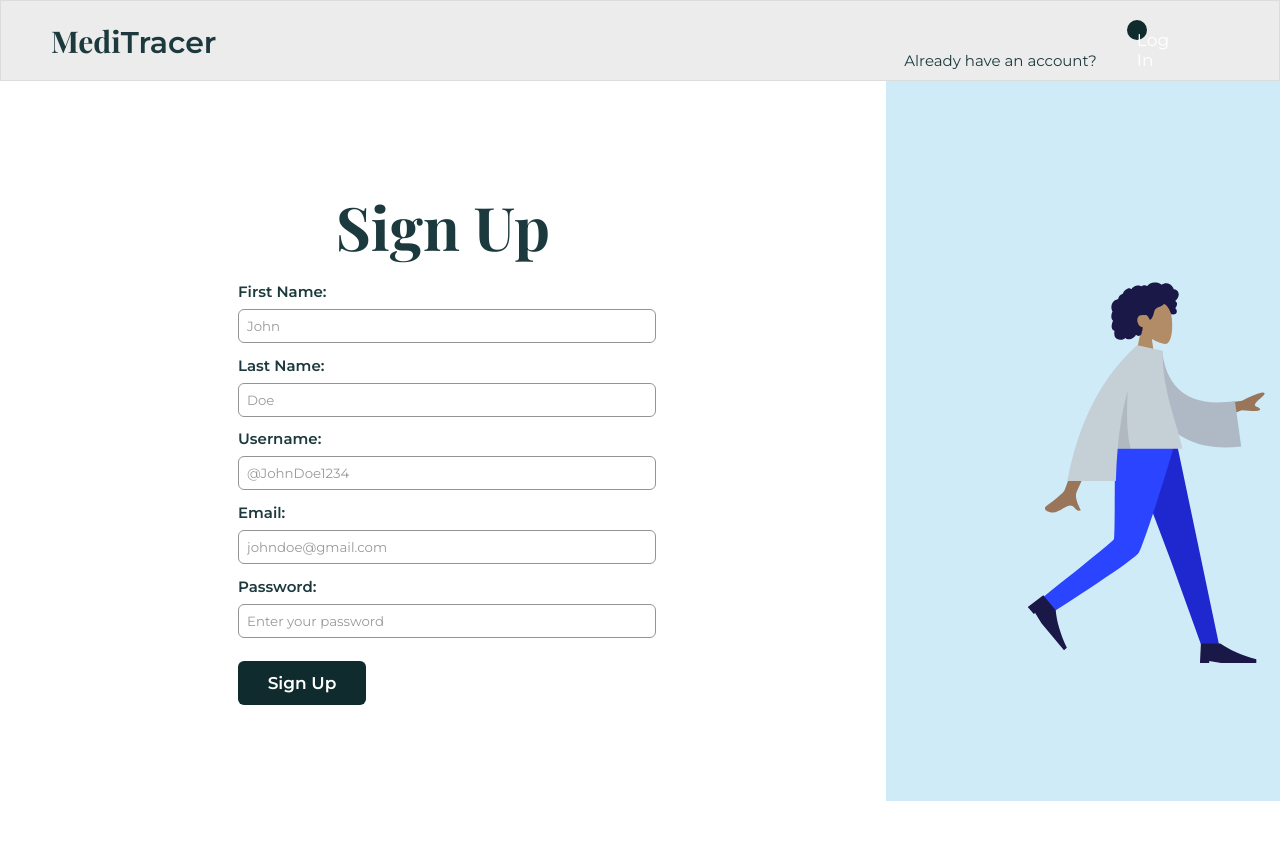
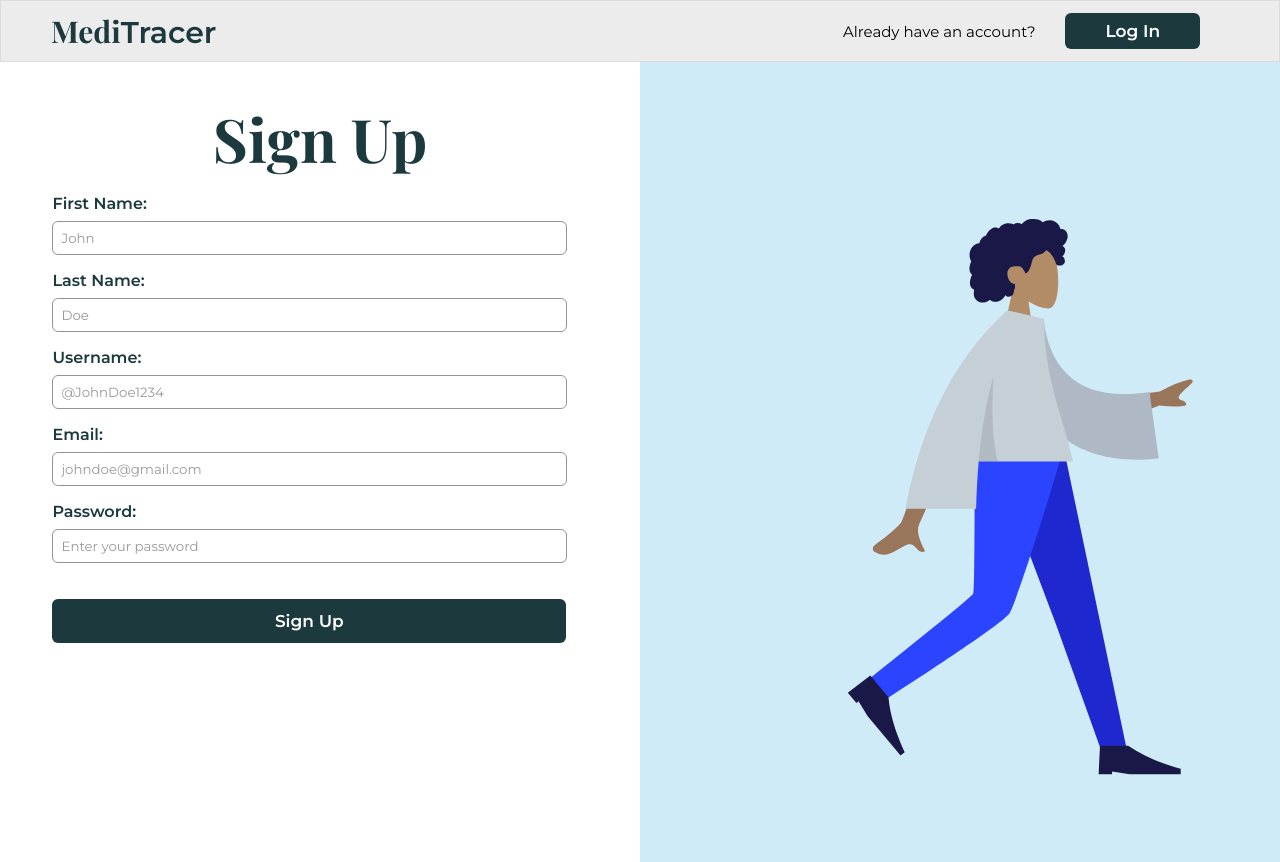
Before and after one commit to AlexUdeogu/MediTracer, a React (Vite) app in the folder medication-tracer/: page /sign-up in a window 1280 px wide. Before the commit the page ends 801 px from the top, so only its background shows below. Built offline with nearby package versions, Linux system fonts and the light colour scheme.

Commit message:
Tried fixing the scroll issue, but got tired

```diff
--- a/medication-tracer/src/Pages/Auth/auth-index.css
+++ b/medication-tracer/src/Pages/Auth/auth-index.css
@@ -181,12 +181,12 @@ nav ul li a {
     margin-top: 9px;
     border-radius: 6px;
     border: none;
-    background: var(--button-background);
+    background: #1C3A3E;
     color: var(--button-text);
     font-weight: 600;
     font-size: 17px;
     transition: background-color 0.3s ease;
 }
  .item-container-1:hover {
-    background: #1C3A3E;
+    background: #0a1516;
   }
--- a/medication-tracer/src/Pages/Auth/index.jsx
+++ b/medication-tracer/src/Pages/Auth/index.jsx
@@ -9,10 +9,10 @@ const LoginPage = () => {
     <div className='body'>
 
         <nav>
-            <a href='#' className='logo-1'> Medi<span className='logo-half'>Tracer</span></a>
+            <Link to="/" className='logo-1'> Medi<span className='logo-half'>Tracer</span></Link>
             <ul>
-                <li><a href="#service">Already have an account?</a></li>
-                <li><Link to="/log-in"> <botton type="submit" className="item-container-1" > Log In </botton></Link></li>
+                <li>Don't have an account?</li>
+                <li><Link to="/sign-up"> <botton type="submit" className="item-container-1" > Sign Up </botton></Link></li>
             </ul>
         </nav>
 
--- a/medication-tracer/src/Pages/Homepage/homepage.css
+++ b/medication-tracer/src/Pages/Homepage/homepage.css
@@ -6,6 +6,10 @@
     --heading-font: 'Playfair Display', serif;
     --body-font: 'Montserrat', serif;
     --highlight-color: #0F2B2D; /* Darker color for highlighting */
+  }
+
+  .body-x{
+    overflow: auto;
   }
 
   .navbar {
--- a/medication-tracer/src/Pages/Homepage/homepage.jsx
+++ b/medication-tracer/src/Pages/Homepage/homepage.jsx
@@ -34,7 +34,7 @@ const Homepage = () => {
   }, []);
 
   return (
-    <div>
+    <div className='body-x'>
       <nav className='navbar'>
         <a href='#' className='logo'> Medi<span className='logo-half'>Tracer</span></a>
         <ul>
@@ -119,7 +119,7 @@ const Homepage = () => {
           <p className="download-para-text">
             Revolutionize your task management. Achieve your goal, one task <br/> at a time. Grab your download and get started.
           </p>
-          <a href="#"> <button type="submit" className="item-container-1">Sign Up</button></a>
+          <Link to="/sign-up"><button type="submit" className="item-container-1">Sign Up</button></Link>
         </div>
       </div>
 
--- a/medication-tracer/src/Pages/Signup/index.jsx
+++ b/medication-tracer/src/Pages/Signup/index.jsx
@@ -1,68 +1,61 @@
-import React from 'react'
+import React from 'react';
 import { Link } from "react-router-dom";
 import './signup.css';
-import cutout from "../../assets/standing-16.svg"
+import cutout from "../../assets/standing-16.svg";
+
 const Signup = () => {
   return (
     <div>
+      <div >
+      <nav>
+        <Link to="/" className='logo-0'> Medi<span className='logo-half'>Tracer</span></Link>
+        <ul>
+          <li>Already have an account?</li>
+          <li><Link to="/log-in"> <botton type="submit" className="item-container-2-0"> Log In </botton></Link></li>
+        </ul>
+      </nav>
 
-        <nav>
-            <a href='#' className='logo'> Medi<span className='logo-half'>Tracer</span></a>
-            <ul>
-                <li><a href="#service">Already have an account?</a></li>
-                <li><Link to="/log-in"> <button type="submit" className="item-container" > Log In </button></Link></li>
-            </ul>
-        </nav>
-
-      <div className="login-page">
-        <div className="login-container">
-          <form className="login-form">
-            <h2 className="login-title">Sign Up</h2>
-            <div className="login-form-group">
-              <label htmlFor="email" className="login-form-label">First Name:</label>
-              <input  className="login-form-input" placeholder="John" />
+      <div className="login-page-0">
+        <div className="login-container-0">
+          <form className="login-form-0">
+            <h2 className="login-title-0">Sign Up</h2>
+            <div className="login-form-group-0">
+              <label htmlFor="email" className="login-form-label-0">First Name:</label>
+              <input className="login-form-input-0" placeholder="John" />
             </div>
 
-            <div className="login-form-group">
-              <label htmlFor="email" className="login-form-label">Last Name:</label>
-              <input  className="login-form-input" placeholder="Doe" />
+            <div className="login-form-group-0">
+              <label htmlFor="email" className="login-form-label-0">Last Name:</label>
+              <input className="login-form-input-0" placeholder="Doe" />
             </div>
 
-
-            <div className="login-form-group">
-              <label htmlFor="email" className="login-form-label">Username:</label>
-              <input  className="login-form-input" placeholder="@JohnDoe1234" />
+            <div className="login-form-group-0">
+              <label htmlFor="email" className="login-form-label-0">Username:</label>
+              <input className="login-form-input-0" placeholder="@JohnDoe1234" />
             </div>
 
-
-            <div className="login-form-group">
-              <label htmlFor="email" className="login-form-label">Email:</label>
-              <input type="email" id="email" className="login-form-input" placeholder="johndoe@gmail.com" />
+            <div className="login-form-group-0">
+              <label htmlFor="email" className="login-form-label-0">Email:</label>
+              <input type="email" id="email" className="login-form-input-0" placeholder="johndoe@gmail.com" />
             </div>
 
-
-            <div className="login-form-group">
-              <label htmlFor="password" className="login-form-label">Password:</label>
-              <input type='password' id="password" className="login-form-input" placeholder="Enter your password" />
+            <div className="login-form-group-0">
+              <label htmlFor="password" className="login-form-label-0">Password:</label>
+              <input type='password' id="password" className="login-form-input-0" placeholder="Enter your password" />
             </div>
 
-
-
-            <button type="submit" className="login-form-button">Sign Up</button>
-
+            <button type="submit" className="login-form-button-0">Sign Up</button>
 
           </form>
         </div>
 
-
-        <div className="cutout-container">
-        <img src={cutout} alt="Tools" className="cutout-img" />
+        <div className="cutout-container-0">
+          <img src={cutout} alt="Tools" className="cutout-img-0" />
         </div>
       </div>
+    </div>
+      </div>
+  );
+};
 
-
-    </div>
-  )
-}
-
-export default Signup
+export default Signup;
--- a/medication-tracer/src/Pages/Signup/signup.css
+++ b/medication-tracer/src/Pages/Signup/signup.css
@@ -8,12 +8,9 @@
   --body-font: 'Alegreya', serif;
 }
 
-  body {
-    margin: 0;
-    font-family: var(--body-font);
-  }
 
-  .login-page {
+
+.login-page-0 {
   background: var(--background);
   color: var(--text);
   height: 100vh;
@@ -23,38 +20,37 @@
   font-family: var(--body-font);
 }
 
-  .login-container {
+.login-container-0 {
   background: var(--input-background);
   padding: 1rem;
   width: 50%;
   height: 100%;
 }
 
-  .login-title {
+.login-title-0 {
   font-family: var(--heading-font);
   text-align: center;
   margin-bottom: 1rem;
   font-size: 60px;
 }
 
-  .login-form {
+.login-form-0 {
   width: 100%;
-    padding-top: 60px;
-
+  padding-top: 20px;
 }
 
-  .login-form-group {
+.login-form-group-0 {
   margin-bottom: 1rem;
   margin-left: 6%;
 }
 
-  .login-form-label {
+.login-form-label-0 {
   display: block;
   margin-bottom: 0.5rem;
   font-weight: 600;
 }
 
-  .login-form-input {
+.login-form-input-0 {
   width: 90%;
   padding: 0.5rem;
   border-radius: 6px;
@@ -63,25 +59,23 @@
   color: var(--text);
 }
 
-  .login-form-button {
+.login-form-button-0 {
   margin-left: 6%;
   width: 84.5%;
   margin-top: 20px;
   padding: 0.75rem;
   border-radius: 6px;
   border: none;
-    background: var(--button-background);
+  background: #1C3A3E;
   color: var(--button-text);
   font-size: 17px;
   font-weight: 600;
   transition: background-color 0.3s ease;
 }
 
-  .login-form-button:hover {
-    background: #1C3A3E;
+.login-form-button-0:hover {
+  background: #0a1516;
 }
-
-
 
 ::placeholder {
   color: rgb(153, 153, 153);
@@ -95,27 +89,54 @@
   color: rgb(153, 153, 153);
 }
 
-  .forgotpassword {
+.forgotpassword-0 {
   text-align: center;
   margin-top: 1rem;
 }
 
-  .forgotpassword a {
+.forgotpassword-0 a {
   color: #1C3A3E;
   text-decoration: none;
 }
 
-  .forgotpassword a:hover {
+.forgotpassword-0 a:hover {
   text-decoration: underline;
 }
 
-  .cutout-container{
+.cutout-container-0 {
   width: 45%;
   overflow: hidden;
 }
 
-  .cutout-img{
+.cutout-img-0 {
   width: 82%;
   margin-top: 55px;
   margin-left: 25%;
 }
+
+.item-container-2-0 {
+  height: 40px;
+  padding: 8px 40px;
+  width: 70%;
+  margin-top: 9px;
+  border-radius: 6px;
+  border: none;
+  background: #1C3A3E;
+  color: var(--button-text);
+  font-weight: 600;
+  font-size: 17px;
+  transition: background-color 0.3s ease;
+}
+
+.item-container-2-0:hover {
+  background: #0a1516;
+}
+.logo-0{
+  padding: 10px;
+  margin-left: 40px;
+  font-size: 30px;
+  font-family: 'Playfair Display', serif;
+  font-weight: 600;
+  color: #1C3A3E;
+
+}
```
Lines whose indentation alone changed are shown as unchanged.
